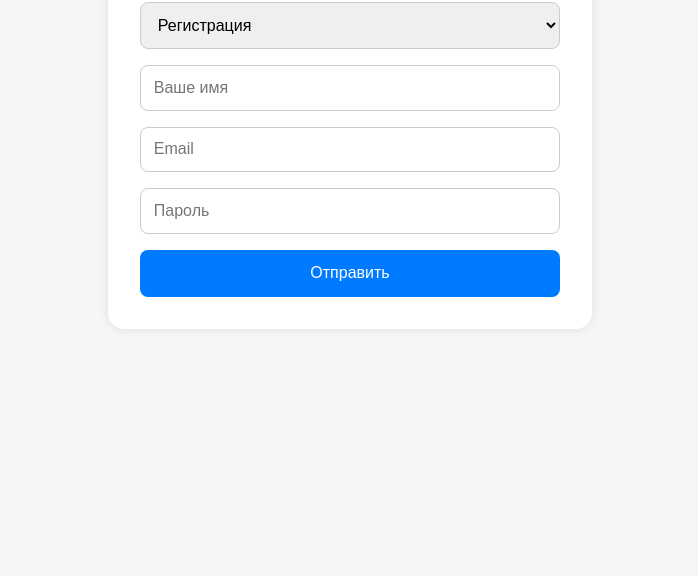
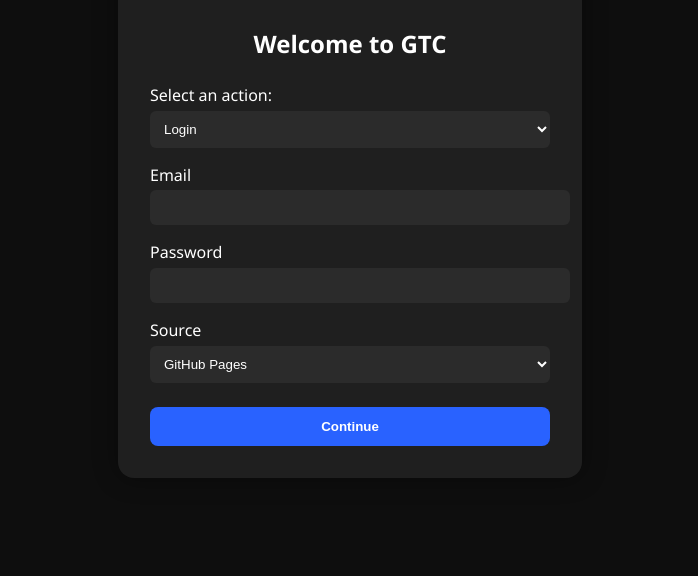
Before and after one commit to gtc-ia/gtc-form, a plain HTML site: page index.html in a window 1280 px wide. Shown: the part 224-800 px from the top of the page, without its empty margins (290-988 px from the left). Drawn offline with Linux system fonts and the light colour scheme.

Commit message:
Update index.html

```diff
--- a/index.html
+++ b/index.html
@@ -1,122 +1,155 @@
-
 <!DOCTYPE html>
-<html lang="ru">
+<html lang="en">
 <head>
   <meta charset="UTF-8" />
   <meta name="viewport" content="width=device-width, initial-scale=1.0"/>
-  <title>Форма GTC</title>
+  <title>GTC Unified Access</title>
+  <link rel="icon" href="./assets/logo.png" type="image/png">
   <style>
     body {
-      font-family: Arial, sans-serif;
-      background: #f4f6f8;
+      margin: 0;
+      padding: 0;
+      background: #0e0e0e;
+      font-family: "Segoe UI", sans-serif;
+      color: #fff;
       display: flex;
-      flex-direction: column;
+      justify-content: center;
       align-items: center;
+      height: 100vh;
+    }
+    .form-container {
+      max-width: 400px;
+      width: 90%;
+      background: #1f1f1f;
       padding: 2rem;
+      border-radius: 16px;
+      box-shadow: 0 0 24px rgba(0, 0, 0, 0.4);
+      text-align: center;
     }
-    img.logo {
-      height: 64px;
+    .form-container img {
+      width: 80px;
       margin-bottom: 1rem;
     }
-    h1 {
-      margin-bottom: 1rem;
-      color: #222;
+    .form-container h2 {
+      margin-bottom: 1.5rem;
     }
-    form {
-      background: white;
-      padding: 2rem;
-      border-radius: 16px;
-      box-shadow: 0 0 10px rgba(0,0,0,0.1);
+    label {
+      display: block;
+      margin-top: 1rem;
+      text-align: left;
+    }
+    input, select, textarea {
       width: 100%;
-      max-width: 420px;
-      display: flex;
-      flex-direction: column;
-      gap: 1rem;
-    }
-    input, select {
-      padding: 0.8rem;
-      font-size: 1rem;
-      border: 1px solid #ccc;
-      border-radius: 8px;
+      padding: 10px;
+      border-radius: 6px;
+      border: none;
+      margin-top: 0.3rem;
+      background: #2b2b2b;
+      color: #fff;
     }
     button {
-      background: #007bff;
-      color: white;
-      padding: 0.9rem;
-      font-size: 1rem;
+      margin-top: 1.5rem;
+      width: 100%;
+      padding: 12px;
       border: none;
       border-radius: 8px;
+      background-color: #2962ff;
+      color: #fff;
+      font-weight: bold;
       cursor: pointer;
+      transition: 0.3s;
     }
-    #success {
-      margin-top: 1rem;
-      padding: 1rem;
-      background: #d4edda;
-      border: 1px solid #c3e6cb;
-      color: #155724;
-      border-radius: 8px;
+    button:hover {
+      background-color: #0039cb;
+    }
+    .confirmation {
+      margin-top: 1.5rem;
+      color: #8bc34a;
+      font-weight: bold;
       display: none;
     }
   </style>
 </head>
 <body>
+  <div class="form-container" id="formWrapper">
+    <img src="./assets/logo.png" alt="Logo" />
+    <h2>Welcome to GTC</h2>
+    <form id="accessForm" method="POST" action="https://kfilipenko.app.n8n.cloud/webhook/user-register">
+      <label for="mode">Select an action:</label>
+      <select name="mode" id="mode" required>
+        <option value="login" selected>Login</option>
+        <option value="register">Register</option>
+      </select>
 
-  <img src="logo.png" alt="GTC Logo" class="logo" />
-  <h1>Зарегистрироваться для участия в GTC</h1>
+      <label for="email">Email</label>
+      <input type="email" name="email" id="email" required />
 
-  <form id="userForm">
-    <select id="mode">
-      <option value="register">Регистрация</option>
-      <option value="login">Вход</option>
-    </select>
-    <input type="text" id="name" placeholder="Ваше имя" required />
-    <input type="email" id="email" placeholder="Email" required />
-    <input type="password" id="password" placeholder="Пароль" required />
-    <button type="submit">Отправить</button>
-  </form>
+      <div id="nameField" style="display:none;">
+        <label for="name">Name (when registering)</label>
+        <input type="text" name="name" id="name" />
+      </div>
 
-  <div id="success">✅ Вы успешно прошли регистрацию!</div>
+      <label for="password">Password</label>
+      <input type="password" name="password" id="password" required />
+
+      <label for="source">Source</label>
+      <select name="source" id="source" required>
+        <option value="telegram">Telegram</option>
+        <option value="web">Website</option>
+        <option value="github" selected>GitHub Pages</option>
+        <option value="wix">Wix</option>
+        <option value="tilda">Tilda</option>
+        <option value="other">Other</option>
+      </select>
+
+      <input type="hidden" name="executionMode" id="executionMode" value="user-form" />
+
+      <button type="submit">Continue</button>
+      <p class="confirmation" id="confirmation">✅ Data written successfully</p>
+    </form>
+  </div>
 
   <script>
-    const form = document.getElementById('userForm');
-    const success = document.getElementById('success');
-    const nameInput = document.getElementById('name');
-    const modeSelect = document.getElementById('mode');
+    const form = document.getElementById("accessForm");
+    const modeSelect = document.getElementById("mode");
+    const nameField = document.getElementById("nameField");
+    const confirmation = document.getElementById("confirmation");
 
-    modeSelect.addEventListener('change', () => {
-      const mode = modeSelect.value;
-      nameInput.style.display = (mode === 'register') ? 'block' : 'none';
-      nameInput.required = (mode === 'register');
+    modeSelect.addEventListener("change", function () {
+      nameField.style.display = this.value === "register" ? "block" : "none";
+      document.getElementById("executionMode").value = this.value;
     });
 
-    form.addEventListener('submit', async (e) => {
+    form.addEventListener("submit", async function (e) {
       e.preventDefault();
 
-      const data = {
-        email: document.getElementById('email').value,
-        password: document.getElementById('password').value,
-        name: nameInput.value,
-        source: "GitHubForm",
-        executionMode: modeSelect.value
-      };
+      const formData = new FormData(form);
+      const json = {};
 
-      const response = await fetch("https://kfilipenko.app.n8n.cloud/webhook/user-register", {
-        method: "POST",
-        headers: { "Content-Type": "application/json" },
-        body: JSON.stringify(data)
+      formData.forEach((value, key) => {
+        json[key] = value;
       });
 
-      if (response.ok) {
-        form.style.display = 'none';
-        success.style.display = 'block';
-      } else {
-        alert("Ошибка. Проверьте введённые данные.");
+      try {
+        const response = await fetch(form.action, {
+          method: "POST",
+          headers: { "Content-Type": "application/json" },
+          body: JSON.stringify(json),
+        });
+
+        if (response.ok) {
+          form.style.display = "none";
+          confirmation.style.display = "block";
+        } else {
+          alert("Error: " + (await response.text()));
+        }
+      } catch (err) {
+        alert("Request failed. Please try again.");
       }
     });
 
-    // Начальное скрытие поля имени, если режим "login"
-    modeSelect.dispatchEvent(new Event('change'));
+    // Set initial state
+    modeSelect.dispatchEvent(new Event("change"));
   </script>
-
 </body>
 </html>
```
